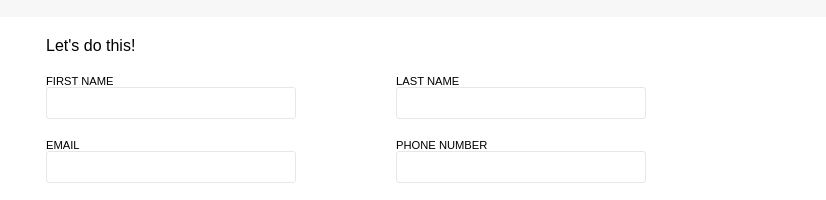
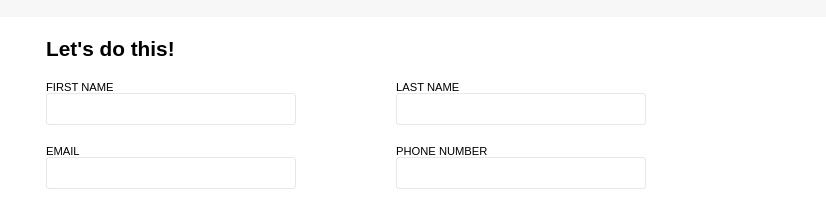
Before and after one commit to BigWojtek7/odin-sign-up-form, a plain HTML site: page index.html in a window 1280 px wide. Shown: the part 271-471 px from the top of the page, 454-1280 px from the left. Drawn offline with Linux system fonts and the light colour scheme.

Commit message:
Change font size .form-paragraph

```diff
--- a/style.css
+++ b/style.css
@@ -148,6 +148,8 @@ p {
 .form-paragraph {
   padding: 0;
   margin-bottom: 10px;
+  font-size: 1.3rem;
+  font-weight: 600;
 }
 
 .main {
```
